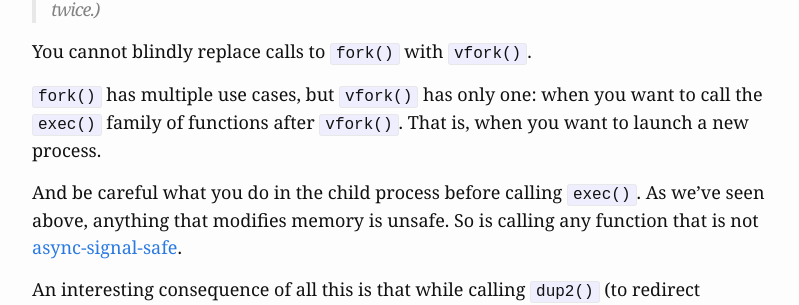
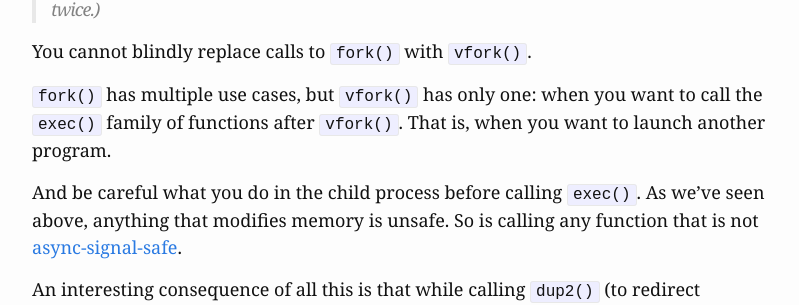
Before and after one commit to lisperin/lisperin.github.io, a Jekyll site: the page built from _posts/2022-03-01-vfork-is-still-evil.md, in a window 1280 px wide. Shown: the part 1260-1565 px from the top of the page, without its empty margins (238-1037 px from the left). Built offline with Jekyll 4.4.1, drawn with Linux system fonts in a browser that asks for light colours.

Commit message:
Fix typo

```diff
--- a/_posts/2022-03-01-vfork-is-still-evil.md
+++ b/_posts/2022-03-01-vfork-is-still-evil.md
@@ -61,7 +61,7 @@ You cannot blindly replace calls to `fork()` with `vfork()`.
 
 `fork()` has multiple use cases, but `vfork()` has only one: when you want to
 call the `exec()` family of functions after `vfork()`. That is, when you want to
-launch a new process.
+launch another program.
 
 And be careful what you do in the child process before calling `exec()`. As
 we've seen above, anything that modifies memory is unsafe. So is calling any
```
